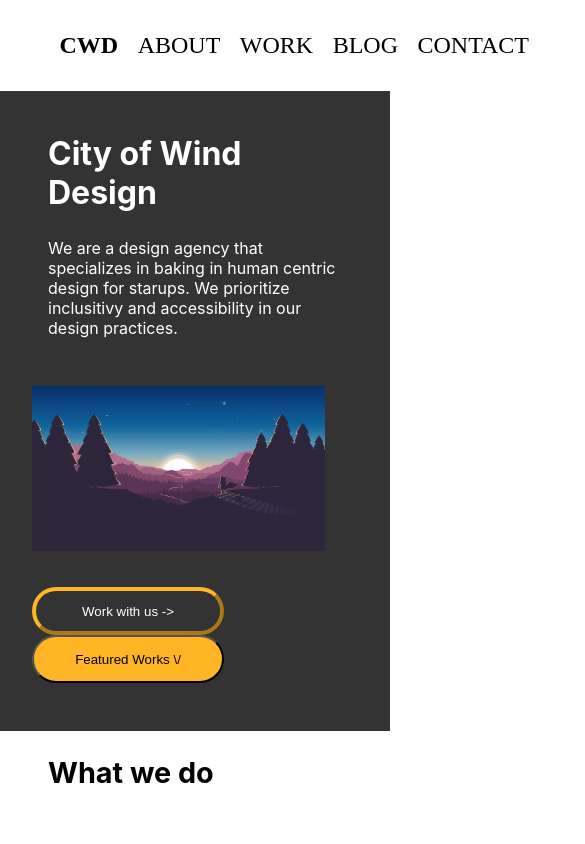
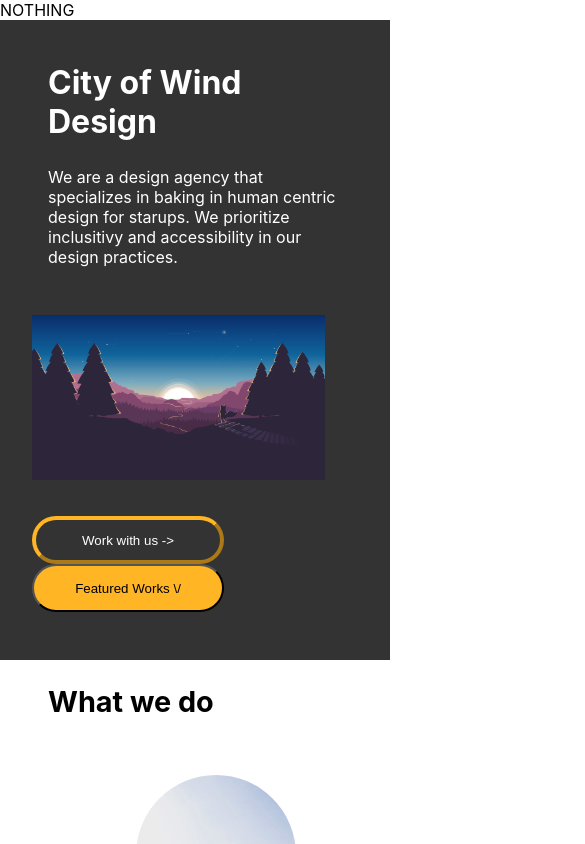
Before and after one commit to ltramos7/cwd-website-fe, a React (Create React App) app: page / in a window 390 px wide. Shown: the top 844 px of the page, 585 px wide, since content can reach past the window. Built offline with nearby package versions, Linux system fonts and the light colour scheme.

Commit message:
hides footer and nav when mobile

```diff
--- a/src/App.js
+++ b/src/App.js
@@ -11,7 +11,7 @@ import Blog from './components/blog/index.jsx'
 import BlogDetail from './components/blog/blog-detail/index'
 
 import Contact from './components/contact/index.jsx'
-import Footer from './components/global/footer/index'
+import Footer from './components/global/footer/index.jsx'
 import Navigation from './components/global/navigation/index.jsx'
 
 import Work from './components/work/index'
--- a/src/components/global/footer/index.js
+++ /dev/null
@@ -1,55 +0,0 @@
-import React from 'react';
-import { withRouter } from 'react-router-dom'
-
-class Footer extends React.Component{
-
-    viewContactUs = () => {
-        window.location.href = 'http://localhost:3000/contact'
-    }
-
-    render(){
-        return(
-            <footer className='footer'>
-                <div className='footer__head'>
-                    <div className='footer__head-text'>
-                        <h1>Have a Project Need?</h1>
-                        <button onClick={this.viewContactUs} className='footer__head-button'>Let's work together -></button>
-                    </div>
-                    <div className='footer__head-img'>
-                        <img src={require(`./images/minimal-placeholder.jpg`)} alt='placeholder-image' />
-                    </div>
-                </div>
-
-                <div className='footer__sub'>
-                    <div className='footer__sub-text'>
-                        <p className='footer__sub-text-logo'>LOGO</p>
-                        <p className='footer__sub-text-description'>City of Wind is a design studio that specializes in UX Design and Software Development for startups</p>
-                        <p className='footer__sub-text-copyright'>&copy; City of Wind Design 2020</p>
-                    </div>
-
-                    <div className='footer__sub-project'>
-                        <ul className='footer__sub-project-list'>
-                            <p className='footer__sub-project-list-title'>Have a project for us?</p>
-                            <li>User Research</li>
-                            <li>Prototype a concept</li>
-                            <li>Ideate & Test a new product</li>
-                            <li>Improve an existing product</li>
-                        </ul>
-                    </div>
-
-                    <div className='footer__sub-site-map'>
-                        <ul className='footer__sub-site-map-list'>
-                            <p className='footer__sub-site-map-list-title'>Site Map</p>
-                            <li>About</li>
-                            <li>Works</li>
-                            <li>Blog</li>
-                            <li>Contact us</li>
-                        </ul>
-                    </div>
-                </div>
-            </footer>
-        )
-    }
-}
-
-export default Footer;
--- /dev/null
+++ b/src/components/global/footer/index.jsx
@@ -0,0 +1,69 @@
+import React from 'react';
+import { withRouter } from 'react-router-dom'
+
+class Footer extends React.Component{
+
+    viewContactUs = () => {
+        window.location.href = 'http://localhost:3000/contact'
+    }
+
+    checkWindowWidthFooter = () => {
+        if (window.innerWidth > 550){
+            return(
+                <div>
+                    <div className='footer__head'>
+                        <div className='footer__head-text'>
+                            <h1>Have a Project Need?</h1>
+                            <button onClick={this.viewContactUs} className='footer__head-button'>Let's work together -></button>
+                        </div>
+                        <div className='footer__head-img'>
+                            <img src={require(`./images/minimal-placeholder.jpg`)} alt='placeholder-image' />
+                        </div>
+                    </div>
+
+                    <div className='footer__sub'>
+                        <div className='footer__sub-text'>
+                            <p className='footer__sub-text-logo'>LOGO</p>
+                            <p className='footer__sub-text-description'>City of Wind is a design studio that specializes in UX Design and Software Development for startups</p>
+                            <p className='footer__sub-text-copyright'>&copy; City of Wind Design 2020</p>
+                        </div>
+
+                        <div className='footer__sub-project'>
+                            <ul className='footer__sub-project-list'>
+                                <p className='footer__sub-project-list-title'>Have a project for us?</p>
+                                <li>User Research</li>
+                                <li>Prototype a concept</li>
+                                <li>Ideate & Test a new product</li>
+                                <li>Improve an existing product</li>
+                            </ul>
+                        </div>
+
+                        <div className='footer__sub-site-map'>
+                            <ul className='footer__sub-site-map-list'>
+                                <p className='footer__sub-site-map-list-title'>Site Map</p>
+                                <li>About</li>
+                                <li>Works</li>
+                                <li>Blog</li>
+                                <li>Contact us</li>
+                            </ul>
+                        </div>
+                    </div>
+                </div>
+            )
+        } else {
+            return(
+                <div>NOTHING</div>
+            )
+        }
+    }
+
+    render(){
+        return(
+            <footer className='footer'>
+                { this.checkWindowWidthFooter() }
+            </footer>
+        )
+    }
+}
+
+export default Footer;
--- a/src/components/global/navigation/index.jsx
+++ b/src/components/global/navigation/index.jsx
@@ -1,9 +1,10 @@
 import React from 'react';
 
 class Navigation extends React.Component{
-    render(){
-        return(
-            <nav>
+
+    checkWindowWidthNav = () => {
+        if (window.innerWidth > 550){
+            return(
                 <ul className='main-nav'>
                     <li>
                         <a className='logo' href='/'>
@@ -35,6 +36,18 @@ class Navigation extends React.Component{
                         </a>
                     </li>
                 </ul>
+            )
+        } else {
+            return(
+                <div>NOTHING</div>
+            )
+        }
+    }
+
+    render(){
+        return(
+            <nav>
+                { this.checkWindowWidthNav() }
             </nav>
 
         )
```
